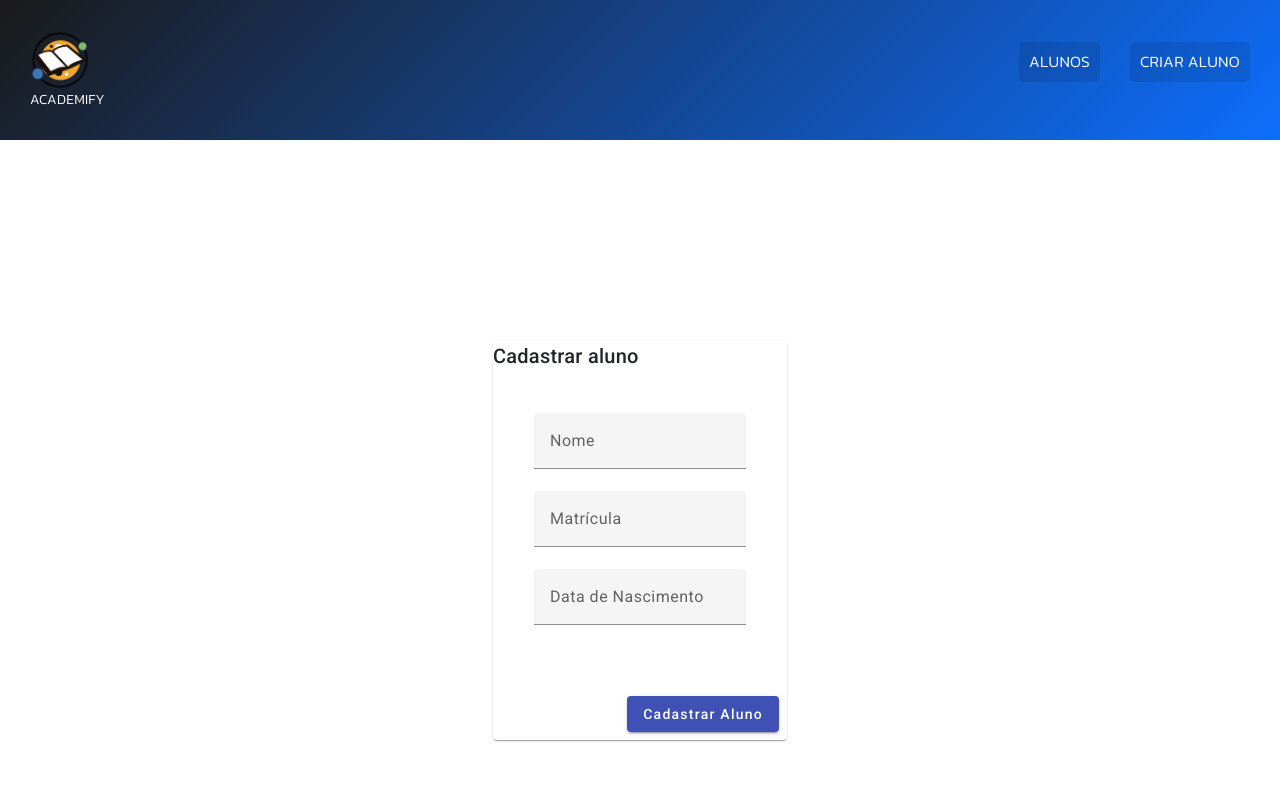
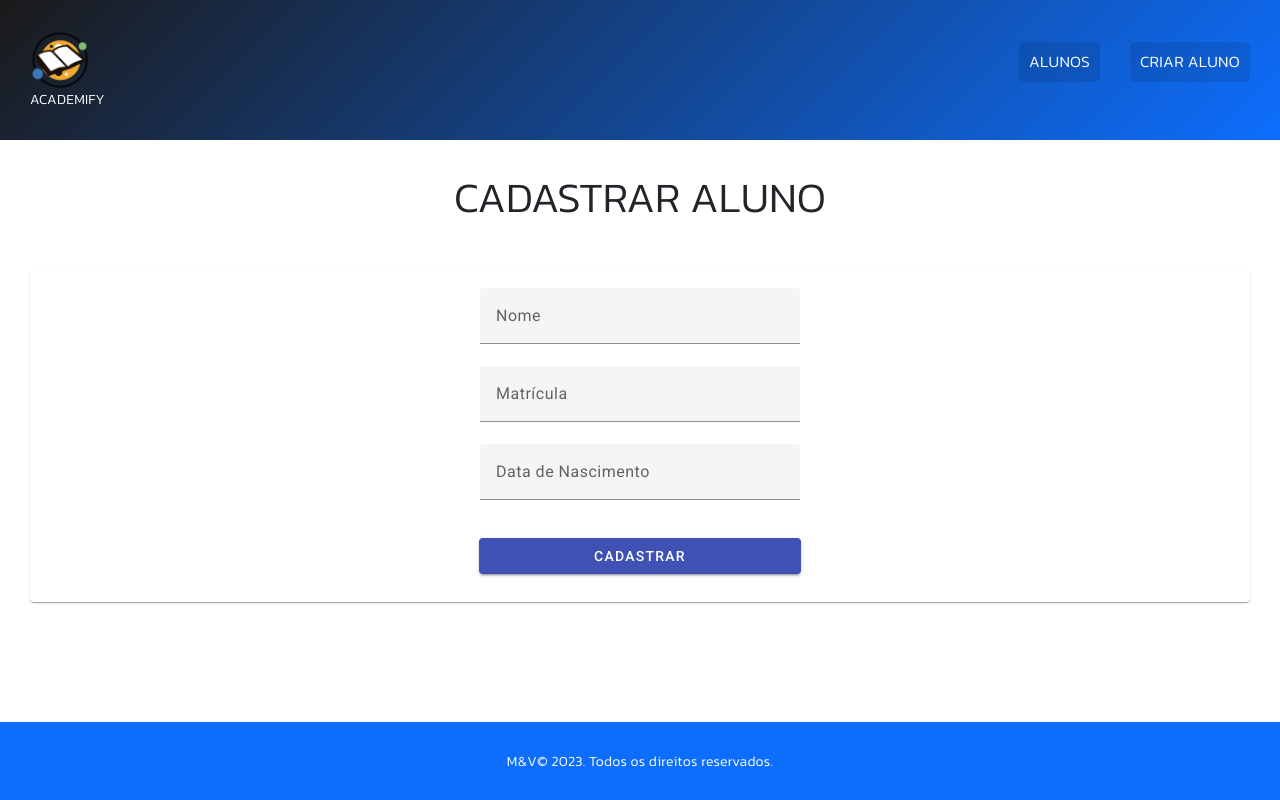
Before and after one commit to Mathruu/Academify-app, an Angular app: page /create-alunos in a window 1280 px wide. Shown: the top 800 px of the page. Built offline with nearby package versions, Linux system fonts and the light colour scheme.

Commit message:
estilizando criar-alunos

```diff
--- a/src/app/create-alunos/create-alunos.component.css
+++ b/src/app/create-alunos/create-alunos.component.css
@@ -1,17 +1,77 @@
-.login-form-flex {
+.button {
+    display: flex;
+    justify-content: center;
+    width: 100%;
+    margin-bottom: 1em;
+}
+
+.botao {
+    width: 23em;
+}
+
+.input {
     display: flex;
     justify-content: center;
     align-items: center;
-    height: 100%;
+    width: 100%;
 }
 
-.button-flex-container {
+.content {
+    padding: 0px;
+    margin: 0px 30px 0px 30px;
+    min-height: calc(100vh - 350px);
+}
+
+li {
+    list-style: none;
+}
+
+a {
+    text-decoration: none;
+}
+
+.title-table {
+    margin: 3em;
     display: flex;
+    justify-content: center;
+}
+
+.title-table h1 {
+    font-family: 'Kanit', sans-serif;
+    font-size: 3em;
+    font-weight: 500;
+}
+
+@media (max-width: 600px) {
+    .title-table h1 {
+        font-family: 'Kanit', sans-serif;
+        font-size: 2em;
+        font-weight: 500;
+    }
+}
+
+@media (max-width: 450px) {
+    .title-table h1 {
+        font-family: 'Kanit', sans-serif;
+        font-size: 2em;
+        font-weight: 500;
+    }
+}
+
+.button {
+    display: flex;
+    justify-content: center;
     width: 100%;
-    justify-content: flex-end;
+    margin-bottom: 2em;
 }
 
 .input {
-    margin: 10px;
-    padding: 15px;
+    display: flex;
+    justify-content: center;
+    align-items: center;
+    width: 100%;
 }
+
+.campo {
+    width: 20em;
+}
--- a/src/app/create-alunos/create-alunos.component.html
+++ b/src/app/create-alunos/create-alunos.component.html
@@ -1,27 +1,26 @@
-<div class="login-form-flex">
+<div class="title-table">
+    <h1>CADASTRAR ALUNO</h1>
+</div>
+
+<div class="content">
     <mat-card>
-        <mat-card-title>
-            Cadastrar aluno
-        </mat-card-title>
         <div class="input">
             <mat-card-content>
-                <mat-form-field>
+                <mat-form-field class="campo">
                     <input id="nome" [(ngModel)]="nome" matInput placeholder="Nome">
                 </mat-form-field>
                 <br />
-                <mat-form-field>
+                <mat-form-field class="campo">
                     <input id="matricula" [(ngModel)]="matricula" matInput placeholder="Matrícula" />
                 </mat-form-field>
                 <br />
-                <mat-form-field>
+                <mat-form-field class="campo">
                     <input id="nascimento" [(ngModel)]="nascimento" matInput placeholder="Data de Nascimento" />
                 </mat-form-field>
             </mat-card-content>
         </div>
-        <mat-card-actions>
-            <div class="button-flex-container">
-                <button (click)="adicionarAluno()" mat-raised-button color="primary">Cadastrar Aluno</button>
+            <div class="button">
+                <button class="botao" (click)="adicionarAluno()" mat-raised-button color="primary">CADASTRAR</button>
             </div>
-        </mat-card-actions>
     </mat-card>
 </div>
```
